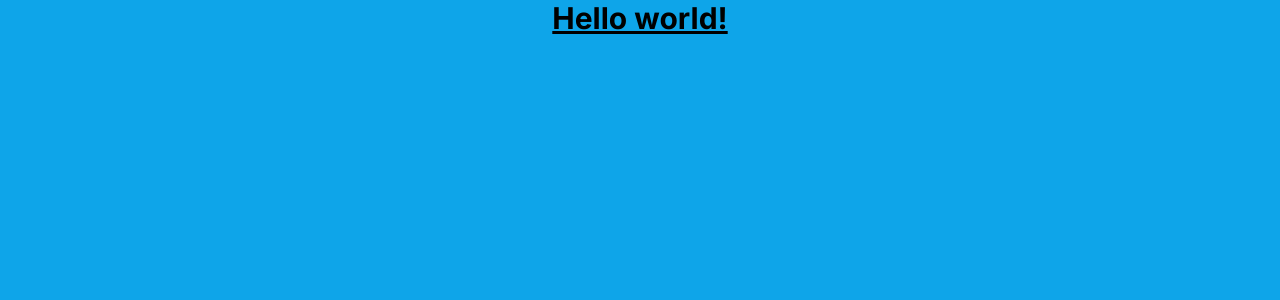
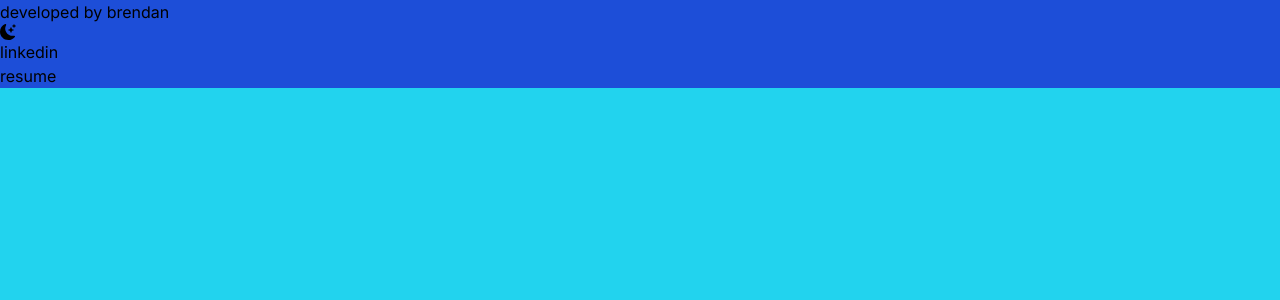
Before and after one commit to BrendanMcBryan/next-portolio, a Next.js app: page / in a window 1280 px wide. Shown: the top 300 px of the page. Built offline with nearby package versions, Linux system fonts and the light colour scheme.

Commit message:
react icon is working

```diff
--- a/app/page.js
+++ b/app/page.js
@@ -1,11 +1,31 @@
-import Image from 'next/image'
-
+import Head from "next/head";
+import { BsMoonStarsFill } from "react-icons/bs";
 export default function Home() {
   return (
-    <main className='bg-sky-500 h-screen'>
-      <h1 className="text-3xl font-bold underline text-center">
-      Hello world!
-        </h1>
-    </main>
-  )
+    <div>
+      <Head>
+        <title>brendan mcbryan portfolio</title>
+        <meta name="description" content="brendans portfolio"></meta>
+        <link rel="icon" href="=/favicon.ico" />
+      </Head>
+      <main className="bg-cyan-400 h-screen">
+        <section className="bg-blue-700 ">
+          <nav>
+            <h1> developed by brendan</h1>
+            <ul>
+              <li><BsMoonStarsFill /></li>
+              <li>
+                <a href="https://www.linkedin.com/in/brendan-mcbryan-b5b543b/">
+                  linkedin
+                </a>
+              </li>
+              <li>
+                <a href="#">resume</a>
+              </li>
+            </ul>
+          </nav>
+        </section>
+      </main>
+    </div>
+  );
 }
```
